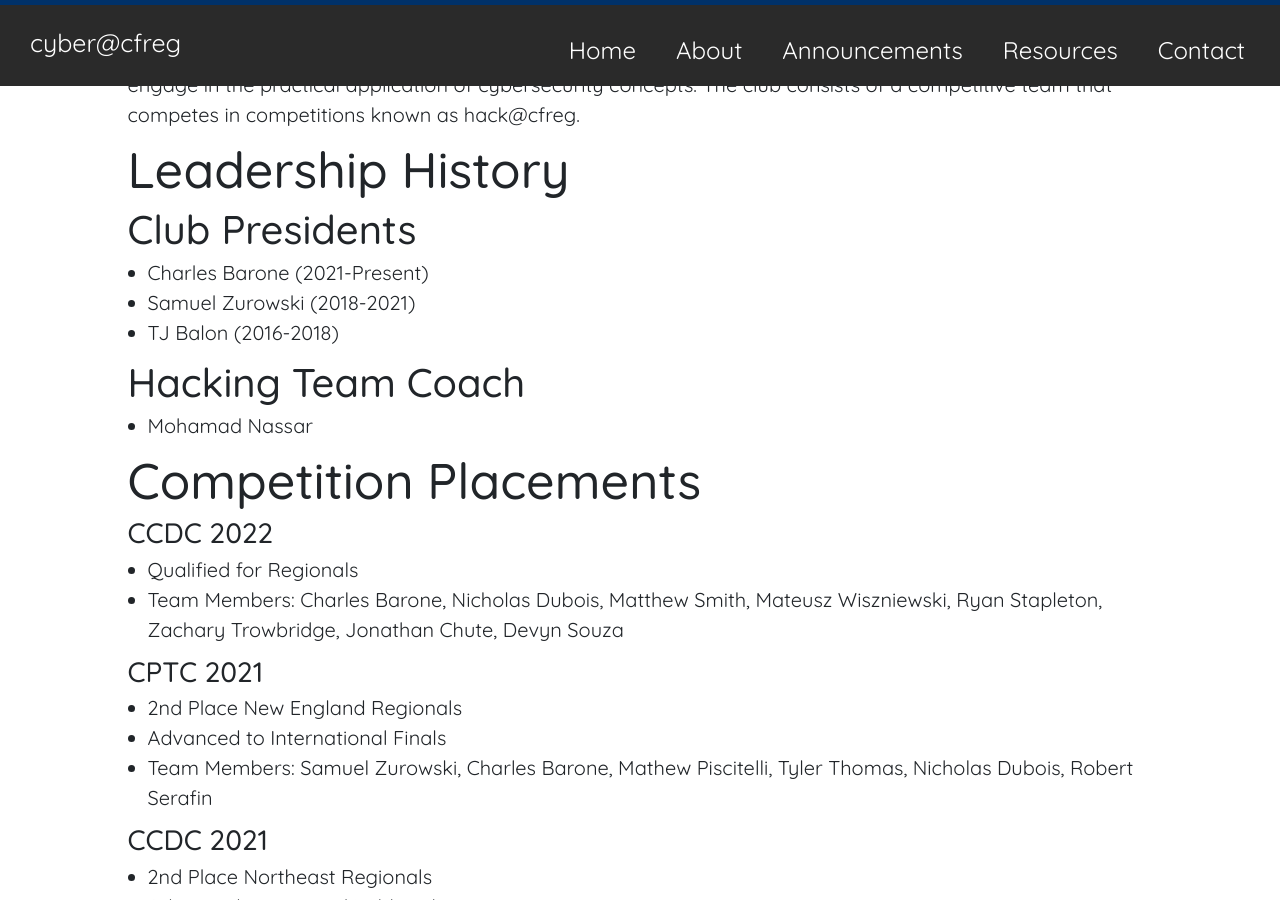
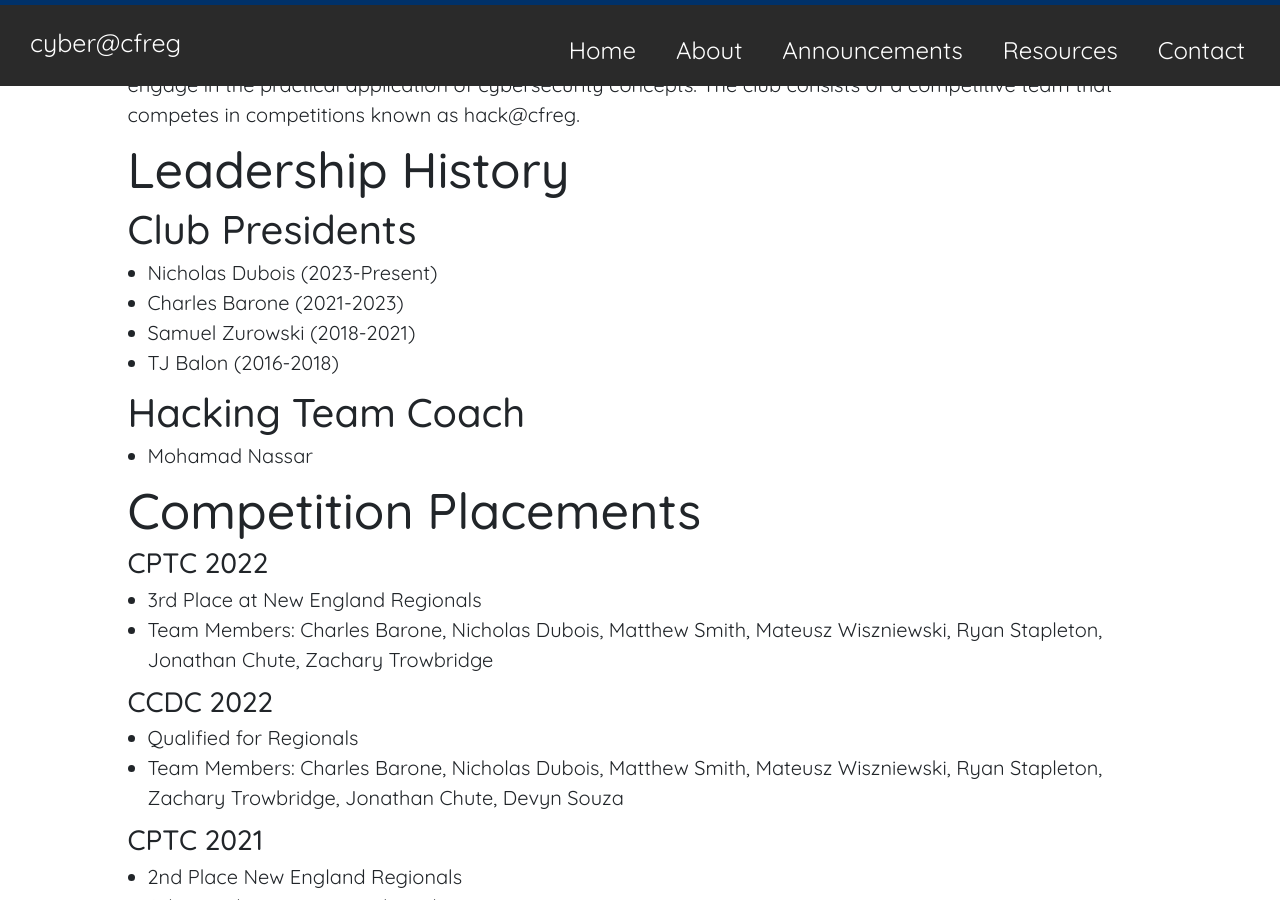
Before and after one commit to cyber-cfreg/cyber-cfreg.github.io, a Jekyll site: the page built from about.md, in a window 1280 px wide and 900 px high, scrolled down 270 px. Built offline with Jekyll 4.4.1, drawn with Linux system fonts in a browser that asks for light colours; nearby versions of some CDN libraries.

Commit message:
Update about.md. Add 3rd place cptc 2022

```diff
--- a/about.md
+++ b/about.md
@@ -11,7 +11,8 @@ The University of New Haven’s cybersecurity club, cyber@cfreg, is a student ra
 
 
 > ##  Club Presidents
-- Charles Barone (2021-Present)
+- Nicholas Dubois (2023-Present)
+- Charles Barone (2021-2023)
 - Samuel Zurowski (2018-2021)
 - TJ Balon (2016-2018)
 
@@ -20,6 +21,10 @@ The University of New Haven’s cybersecurity club, cyber@cfreg, is a student ra
 
 
 # Competition Placements
+
+>### CPTC 2022
+- 3rd Place at New England Regionals
+- Team Members: Charles Barone, Nicholas Dubois, Matthew Smith, Mateusz Wiszniewski, Ryan Stapleton, Jonathan Chute, Zachary Trowbridge
 
 >### CCDC 2022
 - Qualified for Regionals
```
